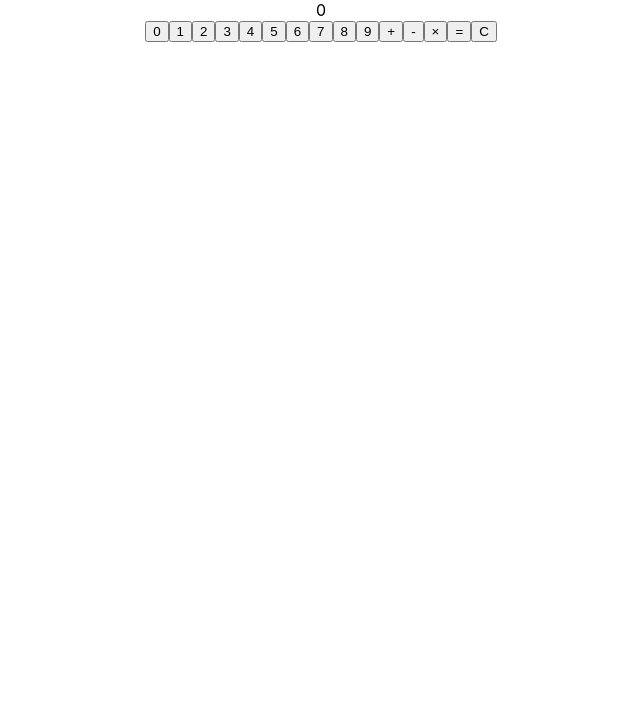
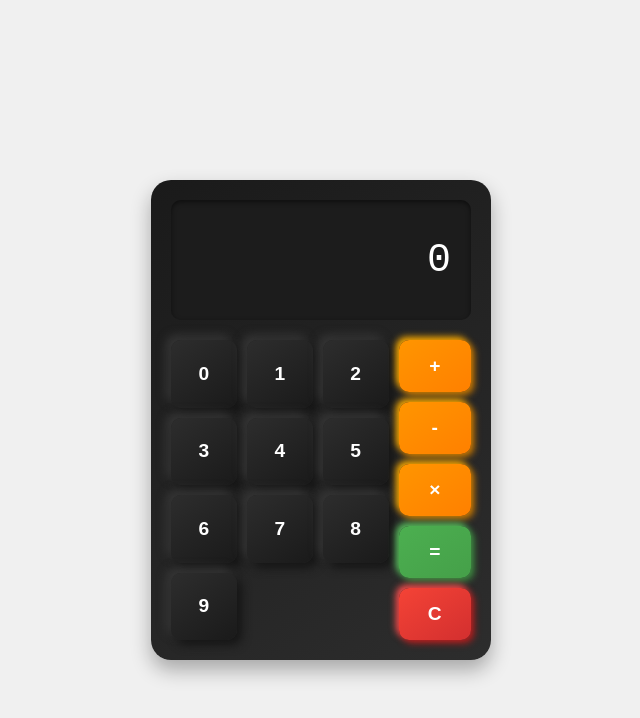
Before and after one commit to NoobCoderAjay/Incubyte_TDD, a React (Create React App) app: page / in a window 1280 px wide. Shown: the top 718 px of the page, without its empty margins (319-959 px from the left). Built offline with nearby package versions, Linux system fonts and the light colour scheme.

Commit message:
test: add test for maintains display value when operator is clicked

```diff
--- a/src/components/Calculator.tsx
+++ b/src/components/Calculator.tsx
@@ -1,4 +1,5 @@
 import { useState } from "react";
+import "../styles/Calculator.css";
 
 const Calculator = () => {
   const [display, setDisplay] = useState("0");
@@ -49,47 +50,55 @@ const Calculator = () => {
   };
 
   return (
-    <div data-testid="calculator">
-      <div data-testid="display">{display}</div>
-      <div>
+    <div className="calculator-container">
+      <div className="calculator" data-testid="calculator">
+        <div className="display" data-testid="display">
+          {display}
+        </div>
+        <div className="keypad">
+          <div className="numbers">
             {Array.from({ length: 10 }).map((_, index) => (
               <button
                 key={index}
                 name={index.toString()}
-            className="number-button"
+                className="btn number-btn"
                 onClick={() => handleClick(index.toString())}
               >
                 {index}
               </button>
             ))}
-
+          </div>
+          <div className="operators">
             {["+", "-", "×"].map((op) => (
               <button
                 key={op}
                 name={op}
-            className="operator-button"
+                className={`btn operator-btn ${
+                  operator === op ? "active" : ""
+                }`}
                 onClick={() => handleClick(op)}
               >
                 {op}
               </button>
             ))}
-
             <button
               name="="
-          className="equals-button"
+              className="btn equals-btn"
               onClick={() => handleClick("=")}
             >
               =
             </button>
             <button
               name="C"
-          className="clear-button"
+              className="btn clear-btn"
               onClick={() => handleClick("C")}
             >
               C
             </button>
           </div>
         </div>
+      </div>
+    </div>
   );
 };
 
--- /dev/null
+++ b/src/styles/Calculator.css
@@ -0,0 +1,136 @@
+.calculator-container {
+  min-height: 100vh;
+  display: flex;
+  justify-content: center;
+  align-items: center;
+  background-color: #f0f0f0;
+  padding: 20px;
+}
+
+.calculator {
+  width: 300px;
+  background: linear-gradient(145deg, #1a1a1a, #2d2d2d);
+  border-radius: 20px;
+  padding: 20px;
+  box-shadow: 0 10px 20px rgba(0, 0, 0, 0.3);
+}
+
+.display {
+  background: #1c1c1c;
+  color: #ffffff;
+  padding: 20px;
+  font-size: 2.5rem;
+  text-align: right;
+  margin-bottom: 20px;
+  border-radius: 10px;
+  box-shadow: inset 0 2px 5px rgba(0, 0, 0, 0.5);
+  font-family: 'Digital', monospace;
+  overflow: hidden;
+  text-overflow: ellipsis;
+  white-space: nowrap;
+  min-height: 80px;
+  display: flex;
+  align-items: center;
+  justify-content: flex-end;
+}
+
+.keypad {
+  display: grid;
+  grid-template-columns: 3fr 1fr;
+  gap: 10px;
+}
+
+.numbers {
+  display: grid;
+  grid-template-columns: repeat(3, 1fr);
+  gap: 10px;
+}
+
+.operators {
+  display: grid;
+  grid-template-columns: 1fr;
+  gap: 10px;
+}
+
+.btn {
+  border: none;
+  border-radius: 10px;
+  padding: 15px;
+  font-size: 1.2rem;
+  cursor: pointer;
+  transition: all 0.2s ease;
+  font-weight: bold;
+  color: #ffffff;
+}
+
+.number-btn {
+  background: linear-gradient(145deg, #2d2d2d, #1a1a1a);
+  box-shadow: 5px 5px 10px #161616,
+              -5px -5px 10px #363636;
+}
+
+.number-btn:hover {
+  background: linear-gradient(145deg, #1a1a1a, #2d2d2d);
+  transform: translateY(2px);
+}
+
+.operator-btn {
+  background: linear-gradient(145deg, #ff9500, #ff8000);
+  box-shadow: 3px 3px 7px #cc7a00,
+              -3px -3px 7px #ffb000;
+}
+
+.operator-btn.active {
+  background: linear-gradient(145deg, #ff8000, #ff9500);
+  box-shadow: inset 3px 3px 7px #cc7a00,
+              inset -3px -3px 7px #ffb000;
+}
+
+.operator-btn:hover {
+  background: linear-gradient(145deg, #ff8000, #ff9500);
+  transform: translateY(2px);
+}
+
+.equals-btn {
+  background: linear-gradient(145deg, #4CAF50, #45a049);
+  box-shadow: 3px 3px 7px #3d8b40,
+              -3px -3px 7px #5bc460;
+}
+
+.equals-btn:hover {
+  background: linear-gradient(145deg, #45a049, #4CAF50);
+  transform: translateY(2px);
+}
+
+.clear-btn {
+  background: linear-gradient(145deg, #f44336, #d32f2f);
+  box-shadow: 3px 3px 7px #b71c1c,
+              -3px -3px 7px #ff5252;
+}
+
+.clear-btn:hover {
+  background: linear-gradient(145deg, #d32f2f, #f44336);
+  transform: translateY(2px);
+}
+
+.btn:active {
+  transform: translateY(4px);
+  box-shadow: none;
+}
+
+@media (max-width: 320px) {
+  .calculator {
+    width: 280px;
+    padding: 15px;
+  }
+
+  .display {
+    font-size: 2rem;
+    padding: 15px;
+  }
+
+  .btn {
+    padding: 12px;
+    font-size: 1rem;
+  }
+}
```
Also changed, not shown: 1 other file (tests, documents, lock files or other folders). Lines whose indentation alone changed are shown as unchanged.
